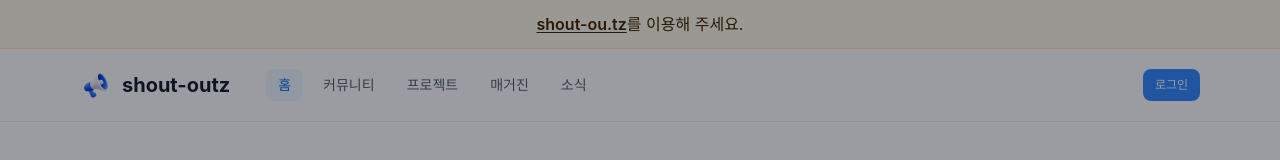
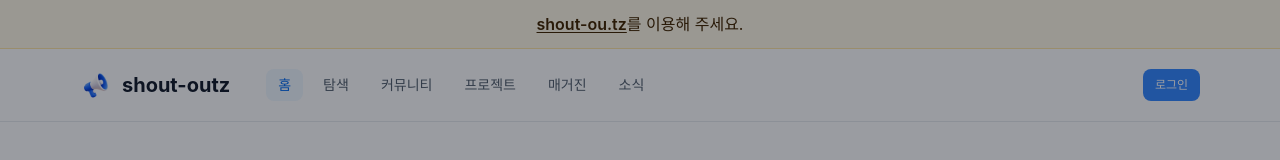
Before and after one commit to woowacourse-teams/2026-shout-outz, a React app in the folder frontend/: page / in a window 1280 px wide. Shown: the top 160 px of the page. Built offline with nearby package versions, Linux system fonts and the light colour scheme; the HTML template or start-up script is replaced by a standard one; what overlay-kit, until-async would draw is missing.

Commit message:
feat(frontend): GNB에 탐색 메뉴 추가

```diff
--- a/frontend/src/components/Gnb.tsx
+++ b/frontend/src/components/Gnb.tsx
@@ -7,6 +7,8 @@ import { analytics, toPathPattern, type NavTab } from '@/utils/analytics';
 
 export const GNB_ITEMS = linkOptions([
   { to: '/', activeOptions: { exact: true }, label: '홈' },
+  // 탐색 화면을 만드는 동안 홈과 함께 둔다.
+  { to: '/explore', label: '탐색' },
   { to: '/community', label: '커뮤니티' },
   { to: '/projects', label: '프로젝트' },
   { to: '/magazines', label: '매거진' },
@@ -15,6 +17,7 @@ export const GNB_ITEMS = linkOptions([
 
 const NAV_TAB_BY_PATH: Record<string, NavTab> = {
   '/': 'home',
+  '/explore': 'explore',
   '/community': 'feeds',
   '/projects': 'projects',
   '/magazines': 'magazines',
```
Also changed, not shown: 1 other file (tests, documents, lock files or other folders).
